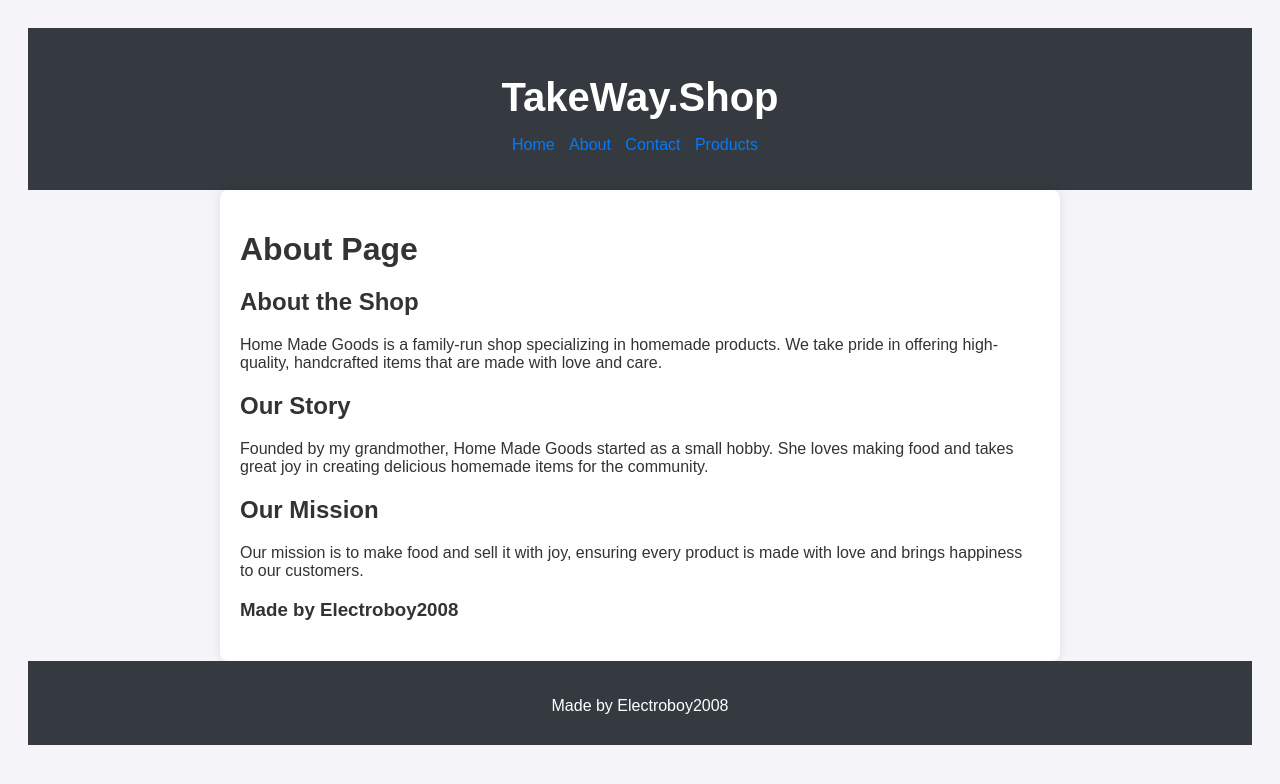
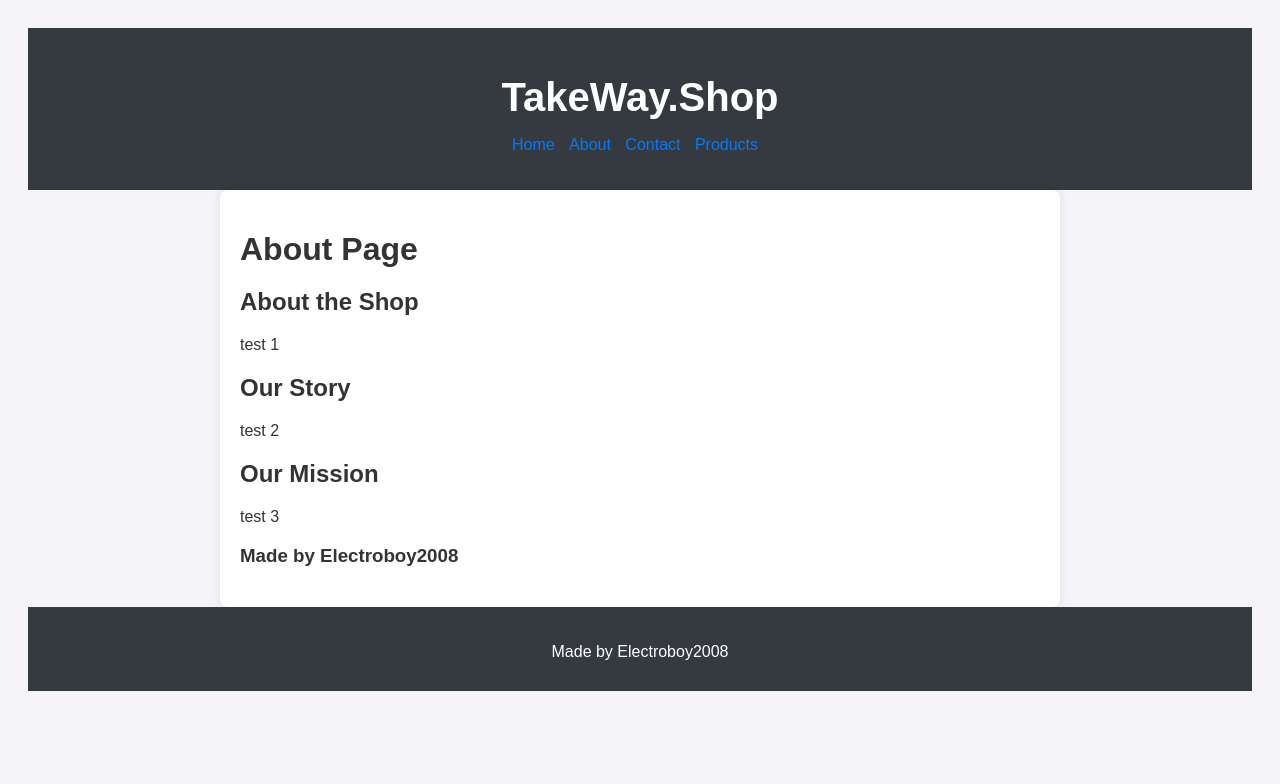
Before and after one commit to ElectroBoy10/TakeWay.Shop, a Jekyll site: the page built from about.md, in a window 1280 px wide. Shown: the top 784 px of the page. Built offline with Jekyll 4.4.1, drawn with Linux system fonts in a browser that asks for light colours.

Commit message:
Update about.md

```diff
--- a/about.md
+++ b/about.md
@@ -6,12 +6,12 @@ title: About
 # About Page
 
 ## About the Shop
-Home Made Goods is a family-run shop specializing in homemade products. We take pride in offering high-quality, handcrafted items that are made with love and care.
+test 1
 
 ## Our Story
-Founded by my grandmother, Home Made Goods started as a small hobby. She loves making food and takes great joy in creating delicious homemade items for the community.
+test 2
 
 ## Our Mission
-Our mission is to make food and sell it with joy, ensuring every product is made with love and brings happiness to our customers.
+test 3
 
 ### Made by Electroboy2008
```
